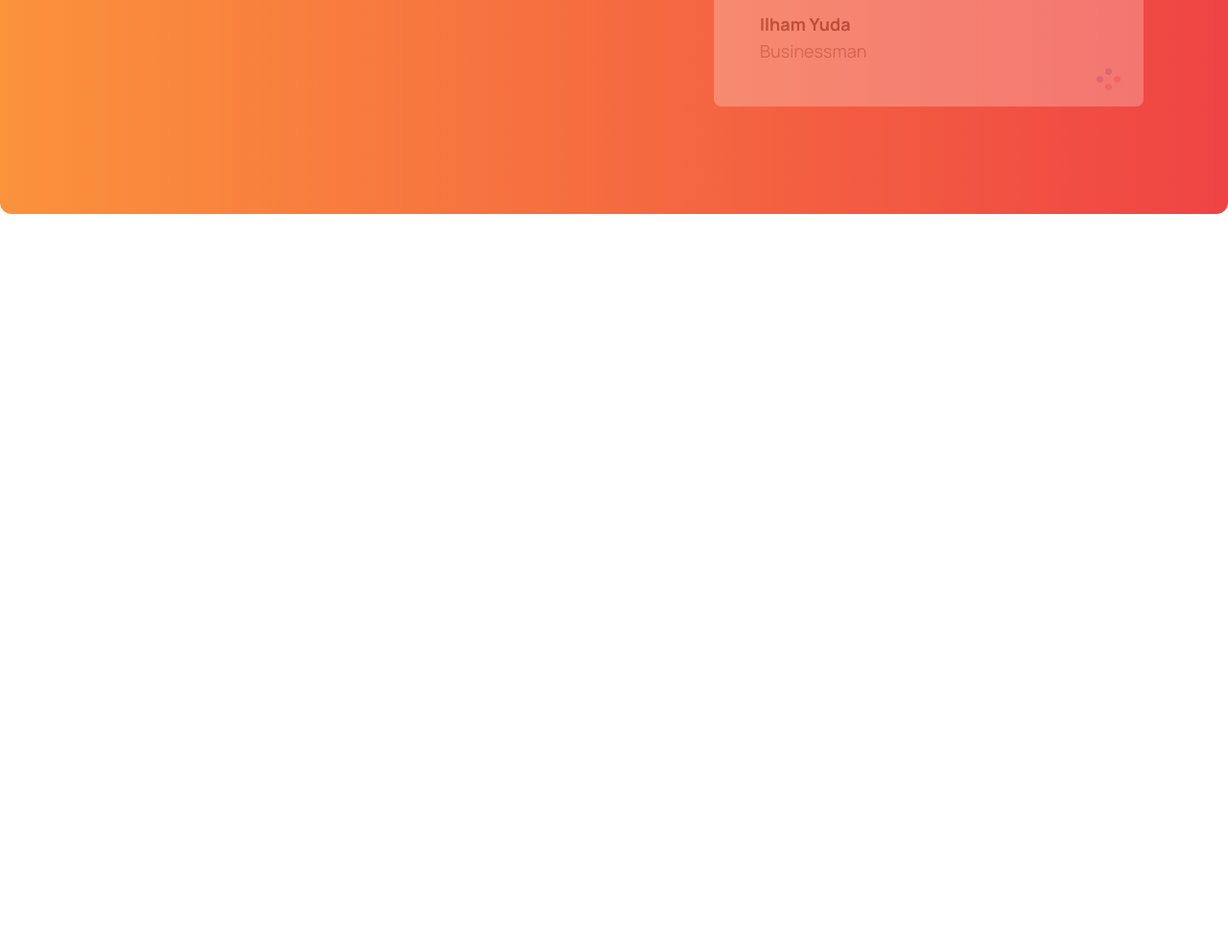
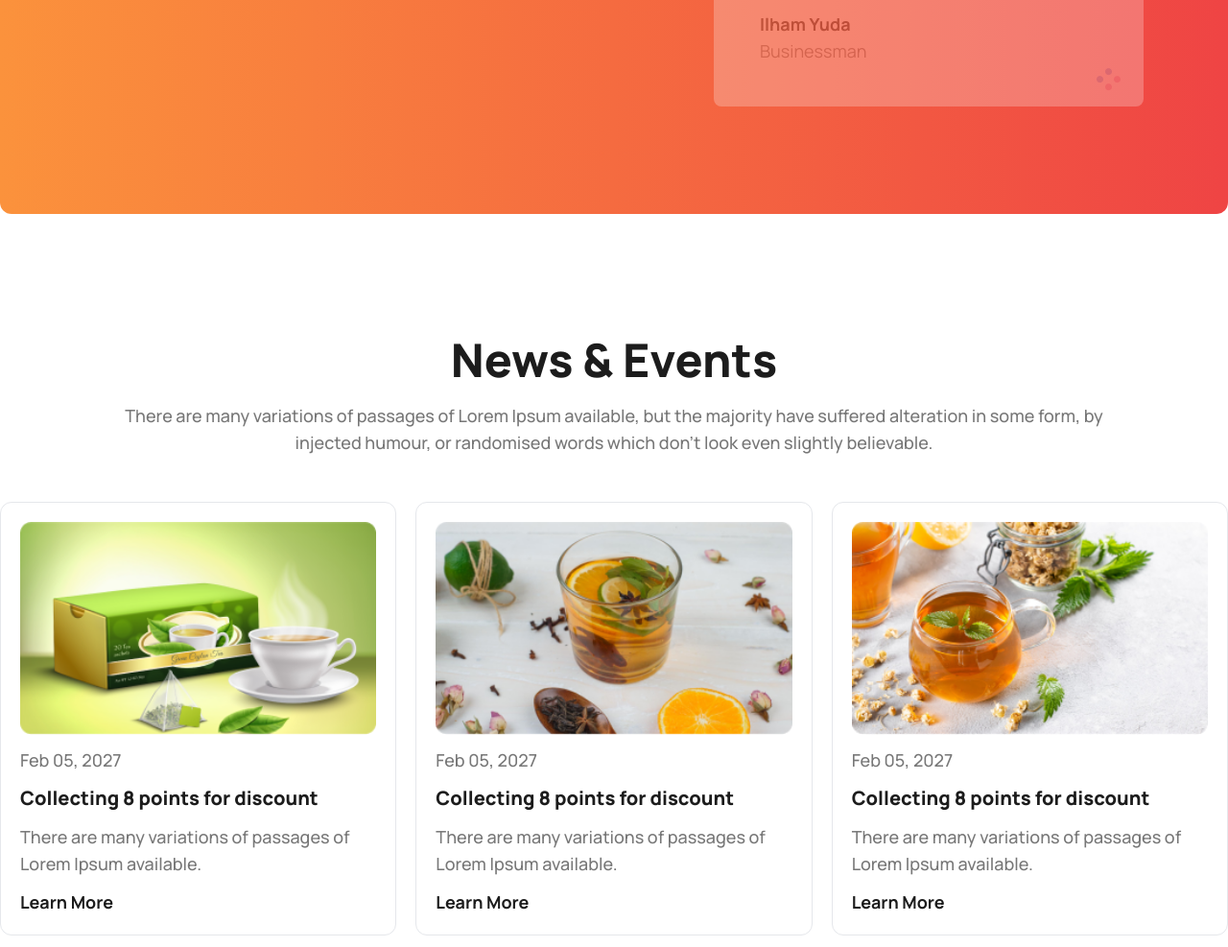
Before and after one commit to nazmul-devil/tea-house-tailwind, a plain HTML site: page index.html in a window 1280 px wide. Shown: the part 2367-3354 px from the top of the page at 96% size. Before the commit the page ends 2602 px from the top, so only its background shows below. Drawn offline with nearby package versions, Linux system fonts and the light colour scheme.

Commit message:
added-news-cards

```diff
--- a/index.html
+++ b/index.html
@@ -139,7 +139,8 @@
 
     <!-- super client card -->
 
-    <div class="mt-24 lg:mt-32 px-20 lg:px-14 py-16 lg:py-8 bg-gradient-to-r from-orange-400 to-red-500 rounded-xl grid grid-cols-1 lg:grid-cols-2 lg:gap-x-20 justify-center items-center">
+    <div
+      class="mt-24 lg:mt-32 px-20 lg:px-14 py-16 lg:py-8 bg-gradient-to-r from-orange-400 to-red-500 rounded-xl grid grid-cols-1 lg:grid-cols-2 lg:gap-x-20 justify-center items-center">
       <!-- text section -->
       <div class="text-center lg:text-start">
         <h3 class="font-extrabold text-5xl text-[#F4F4F4] mb-5">Meet Our Super Clients</h3>
@@ -153,7 +154,8 @@
       </div>
 
       <!-- card -->
-      <div class="max-w-[32rem] mt-20 lg:my-20  lg:ml-16 mx-auto relative grid grid-cols-1 gap-y-12 justify-center items-center">
+      <div
+        class="max-w-[32rem] mt-20 lg:my-20  lg:ml-16 mx-auto relative grid grid-cols-1 gap-y-12 justify-center items-center">
         <!-- card-1 -->
         <div class="relative max-w-[28rem]  bg-white rounded-lg pt-10 px-12 pb-6 opacity-25">
           <div class="absolute -left-6 -top-6 bg-white p-2 rounded-full">
@@ -194,6 +196,51 @@
         </div>
       </div>
     </div>
+
+
+
+    <!--news and event  -->
+
+    <div class="mt-32">
+      <!-- news text -->
+      <h2 class="mb-5 text-center font-extrabold text-5xl text-[#1C1C1C]">News & Events</h2>
+      <p class="mb-12 px-24 text-center font-medium text-lg leading-7 text-[#777777]">There are many variations of passages of Lorem Ipsum
+        available, but the majority have suffered alteration in
+        some form, by injected humour, or randomised words which don't look even slightly believable. </p>
+
+      <!-- news card -->
+      <div class="grid grid-cols-1 px-6 gap-y-5 lg:px-0 justify-start lg:grid-cols-3 lg:gap-x-5">
+        <!-- news-1 -->
+        <div class="p-5 rounded-xl border  border-gray-200">
+          <img class="w-full" src="images/news-1.png" alt="">
+          <p class="mt-3 mb-3 font-medium text-lg leading-7 text-[#777777]">Feb 05, 2027</p>
+          <h3 class="mb-3 font-extrabold text-xl text-[#1C1C1C]">Collecting 8 points for discount</h3>
+          <p class="mb-3 font-medium text-lg leading-7 text-[#777777]">There are many variations of passages of Lorem
+            Ipsum available.</p>
+          <div><a class="font-bold text-lg text-[#1C1C1C] no-underline" href="">Learn More</a>
+          </div>
+        </div>
+        <!-- news-2 -->
+        <div class="p-5 rounded-xl border  border-gray-200">
+          <img class="w-full" src="images/news-2.png" alt="">
+          <p class="mt-3 mb-3 font-medium text-lg leading-7 text-[#777777]">Feb 05, 2027</p>
+          <h3 class="mb-3 font-extrabold text-xl text-[#1C1C1C]">Collecting 8 points for discount</h3>
+          <p class="mb-3 font-medium text-lg leading-7 text-[#777777]">There are many variations of passages of Lorem
+            Ipsum available.</p>
+          <div><a class="font-bold text-lg text-[#1C1C1C] no-underline" href="">Learn More</a></div>
+        </div>
+        <!-- news-3 -->
+        <div class="p-5 rounded-xl border  border-gray-200">
+          <img class="w-full" src="images/news-3.png" alt="">
+          <p class="mt-3 mb-3 font-medium text-lg leading-7 text-[#777777]">Feb 05, 2027</p>
+          <h3 class="mb-3 font-extrabold text-xl text-[#1C1C1C]">Collecting 8 points for discount</h3>
+          <p class="mb-3 font-medium text-lg leading-7 text-[#777777]">There are many variations of passages of Lorem
+            Ipsum available.</p>
+          <div><a class="font-bold text-lg text-[#1C1C1C] no-underline" href="">Learn More</a></div>
+        </div>
+      </div>
+    </div>
+    </div>
   </main>
 </body>
 
```
